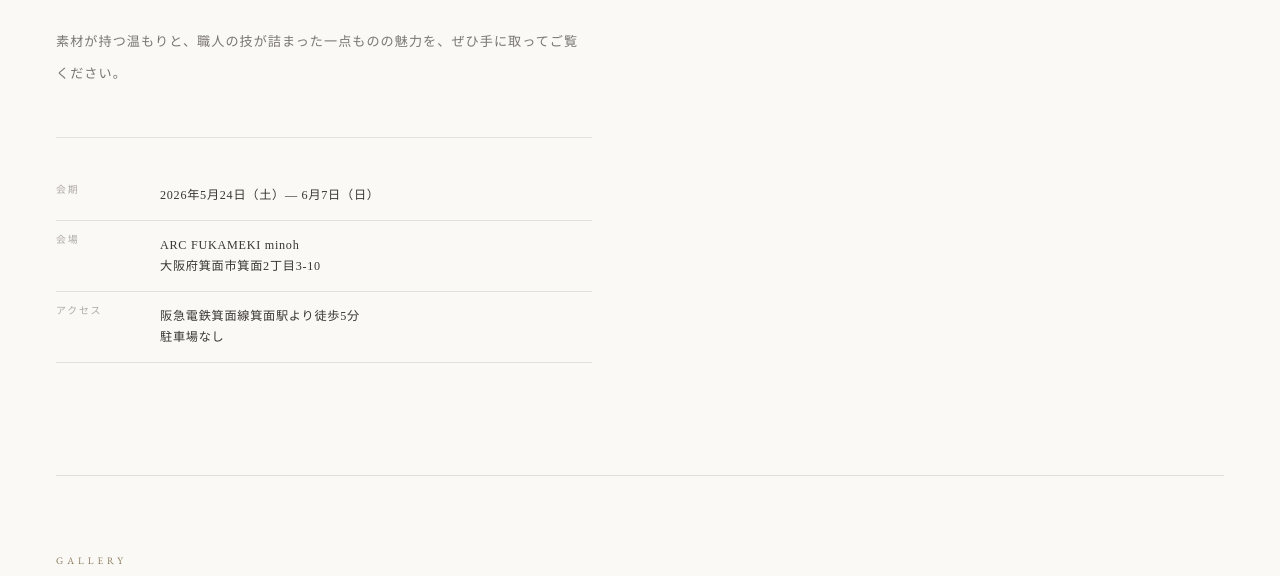
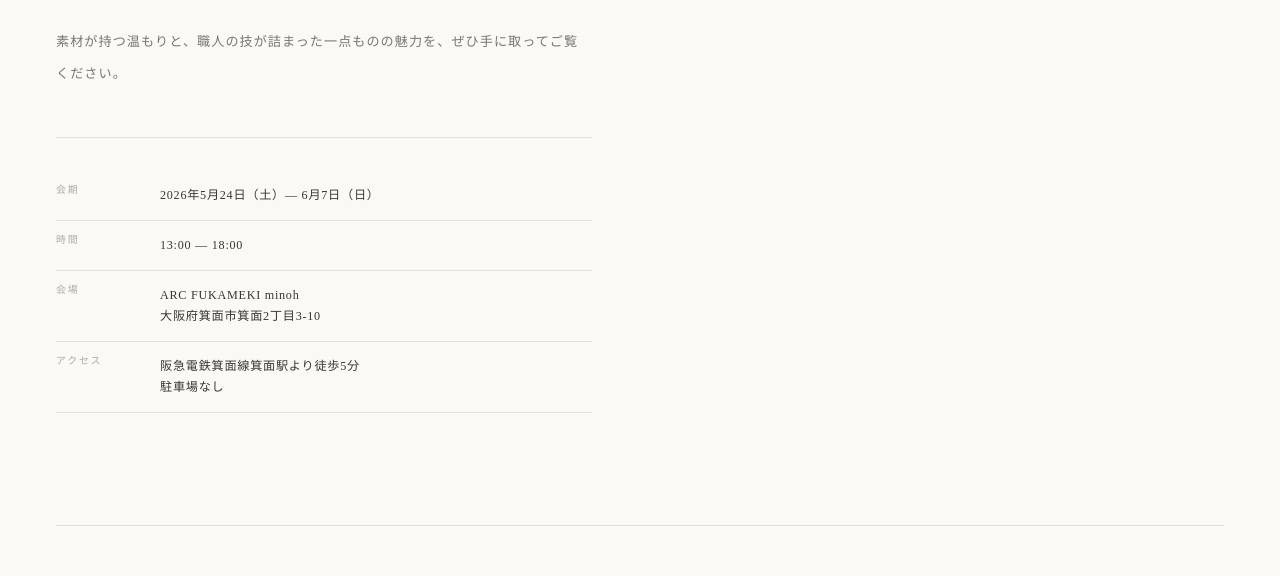
Before and after one commit to butayamada/homepage, a plain HTML site: page ampiana2026.html in a window 1280 px wide. Shown: the part 1305-1881 px from the top of the page. Drawn offline with nearby package versions, Linux system fonts and the light colour scheme.

Commit message:
ampiana2026: 開催時間（13:00 — 18:00）を追加
Co-Authored-By: Claude Sonnet 4.6 <noreply@anthropic.com>

```diff
--- a/ampiana2026.html
+++ b/ampiana2026.html
@@ -342,6 +342,10 @@ footer p { font-size: 0.6rem; letter-spacing: 0.15em; color: var(--dark-gray); t
         <span class="meta-value" data-i18n="am_meta_period_v">2026年5月24日（土）— 6月7日（日）</span>
       </div>
       <div class="meta-row">
+        <span class="meta-label" data-i18n="am_meta_hours_l">時間</span>
+        <span class="meta-value" data-i18n="am_meta_hours_v">13:00 — 18:00</span>
+      </div>
+      <div class="meta-row">
         <span class="meta-label" data-i18n="am_meta_venue_l">会場</span>
         <span class="meta-value">ARC FUKAMEKI <span style="text-transform:none;">minoh</span><br>大阪府箕面市箕面2丁目3-10</span>
       </div>
--- a/lang.js
+++ b/lang.js
@@ -145,6 +145,8 @@ var LANG_TRANSLATIONS = {
     am_bio_p3:         "素材が持つ温もりと、職人の技が詰まった一点ものの魅力を、ぜひ手に取ってご覧ください。",
     am_meta_period_l:  "会期",
     am_meta_period_v:  "2026年5月24日（土）— 6月7日（日）",
+    am_meta_hours_l:   "時間",
+    am_meta_hours_v:   "13:00 — 18:00",
     am_meta_venue_l:   "会場",
     am_meta_access_l:  "アクセス",
     am_meta_access_v:  "阪急電鉄箕面線箕面駅より徒歩5分<br>駐車場なし",
@@ -294,6 +296,8 @@ var LANG_TRANSLATIONS = {
     am_bio_p3:         "Please come and feel the warmth of the materials and the skill of the artisans in each one-of-a-kind piece.",
     am_meta_period_l:  "Dates",
     am_meta_period_v:  "May 24 (Sat) — June 7 (Sun), 2026",
+    am_meta_hours_l:   "Hours",
+    am_meta_hours_v:   "13:00 — 18:00",
     am_meta_venue_l:   "Venue",
     am_meta_access_l:  "Access",
     am_meta_access_v:  "5-min walk from Hankyu Minoh Station<br>No parking available",
@@ -443,6 +447,8 @@ var LANG_TRANSLATIONS = {
     am_bio_p3:         "请亲手感受素材的温暖与工匠技艺凝聚于每一件独特作品之中。",
     am_meta_period_l:  "展期",
     am_meta_period_v:  "2026年5月24日（六）— 6月7日（日）",
+    am_meta_hours_l:   "时间",
+    am_meta_hours_v:   "13:00 — 18:00",
     am_meta_venue_l:   "会场",
     am_meta_access_l:  "交通",
     am_meta_access_v:  "阪急电铁箕面线箕面站步行5分钟<br>无停车场",
```
